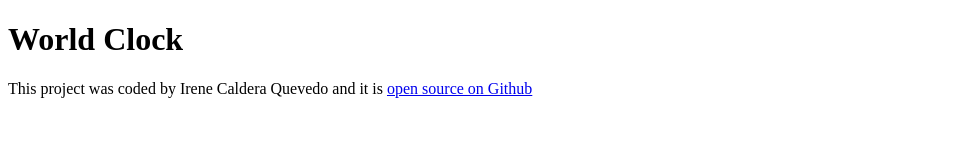
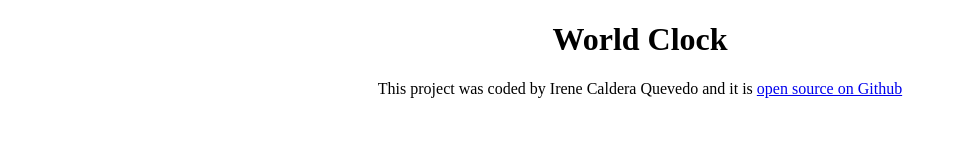
Before and after one commit to irene0196/world-clock, a plain HTML site: page index.html in a window 1280 px wide. Shown: the whole page, without its empty margins (0-957 px from the left). Drawn offline with Linux system fonts and the light colour scheme; files whose address does not match are found by name.

Commit message:
added link for repository

```diff
--- a/css/index.css
+++ b/css/index.css
@@ -0,0 +1,6 @@
+footer {
+  text-align: center;
+}
+h1 {
+  text-align: center;
+}
--- a/index.html
+++ b/index.html
@@ -10,7 +10,9 @@
     <h1>World Clock</h1>
     <footer>
       This project was coded by Irene Caldera Quevedo and it is
-      <a href="#">open source on Github</a>
+      <a href="https://github.com/irene0196/world-clock"
+        >open source on Github</a
+      >
     </footer>
     <script src="javascript/index.js"></script>
   </body>
```
